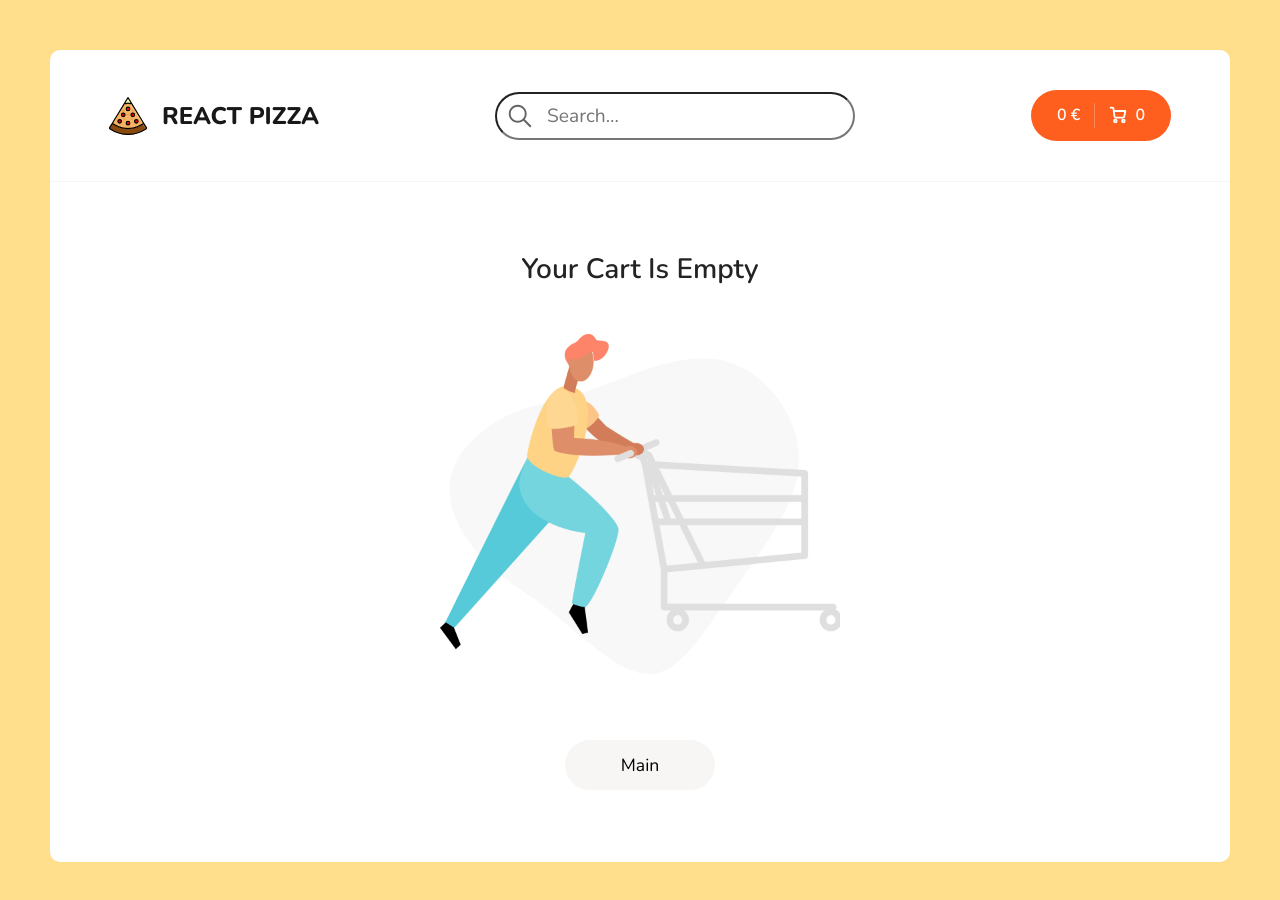
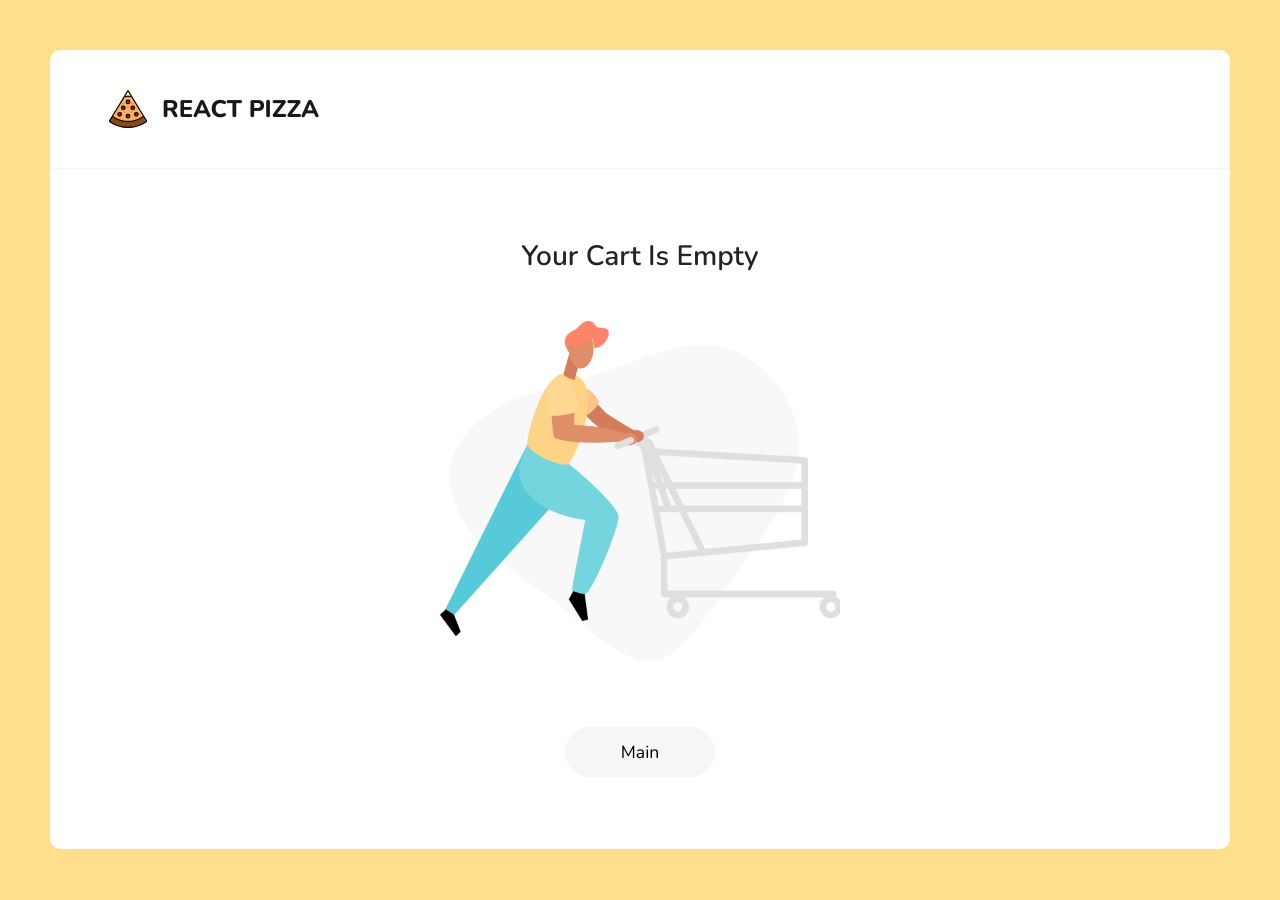
Before and after one commit to andbudha/react-pizza, a React (Create React App) app: page /cart in a window 1280 px wide. Shown: the top 900 px of the page. Built offline with nearby package versions, Linux system fonts and the light colour scheme; the HTML template or start-up script is replaced by a standard one.

Commit message:
hook useLocation applied in Header

```diff
--- a/src/components/Header/Header.jsx
+++ b/src/components/Header/Header.jsx
@@ -1,6 +1,6 @@
 import * as React from 'react';
 import logo from '../../assets/img/pizza-logo.svg';
-import { Link } from 'react-router-dom';
+import { Link, useLocation } from 'react-router-dom';
 import { Search } from '../Search/Search';
 import { useSelector } from 'react-redux';
 import {
@@ -9,6 +9,8 @@
 } from '../../redux/Selectors/Selectors';
 
 export const Header = () => {
+  const uselocation = useLocation();
+
   const cartItems = useSelector(cartItemsSelector);
   const totalSum = useSelector(totalSumSelector);
   const cartItemAmount = cartItems.reduce(
@@ -29,7 +31,8 @@
             </div>
           </div>
         </Link>
-        <Search />
+        {uselocation.pathname !== '/cart' && <Search />}
+        {uselocation.pathname !== '/cart' && (
           <div className="header__cart">
             <Link to="/cart" className="button button--cart">
               <span>{totalSum} €</span>
@@ -66,6 +69,7 @@
               <span>{cartItemAmount}</span>
             </Link>
           </div>
+        )}
       </div>
     </div>
   );
```
Lines whose indentation alone changed are shown as unchanged.
